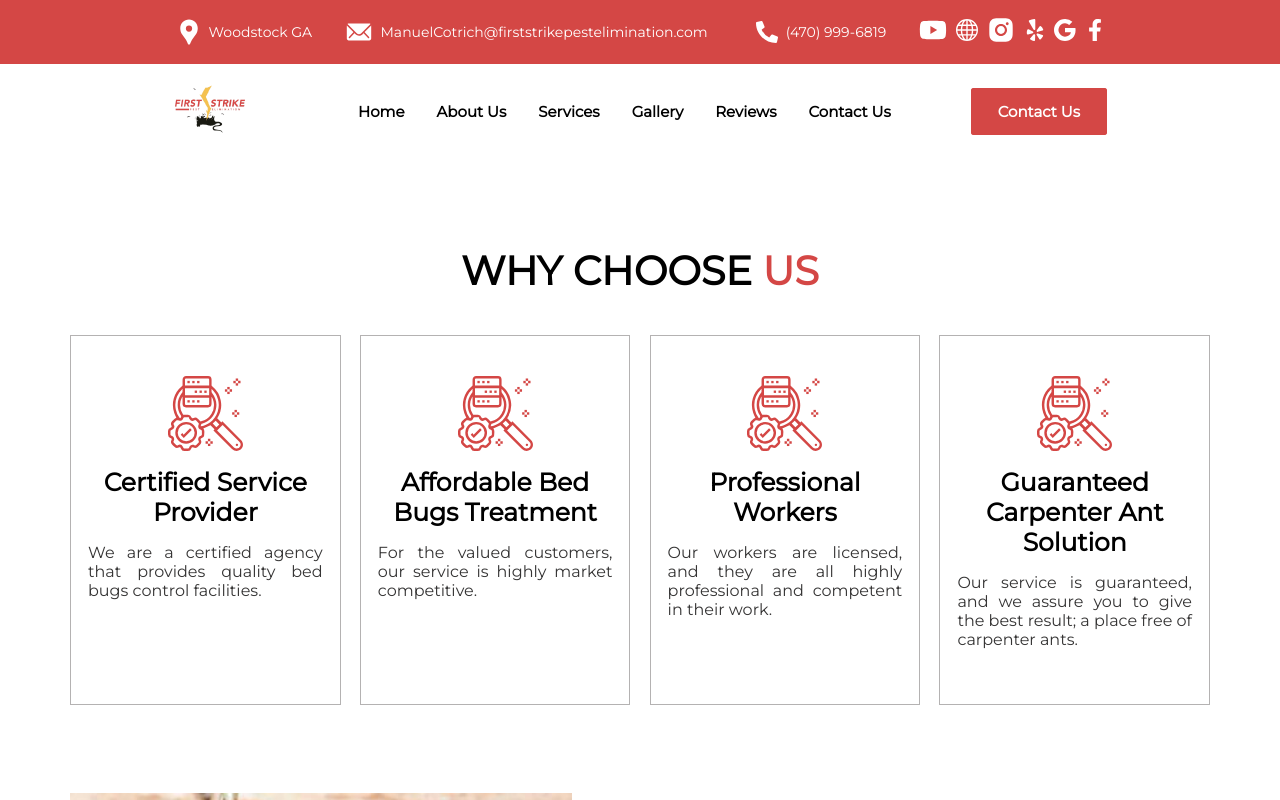
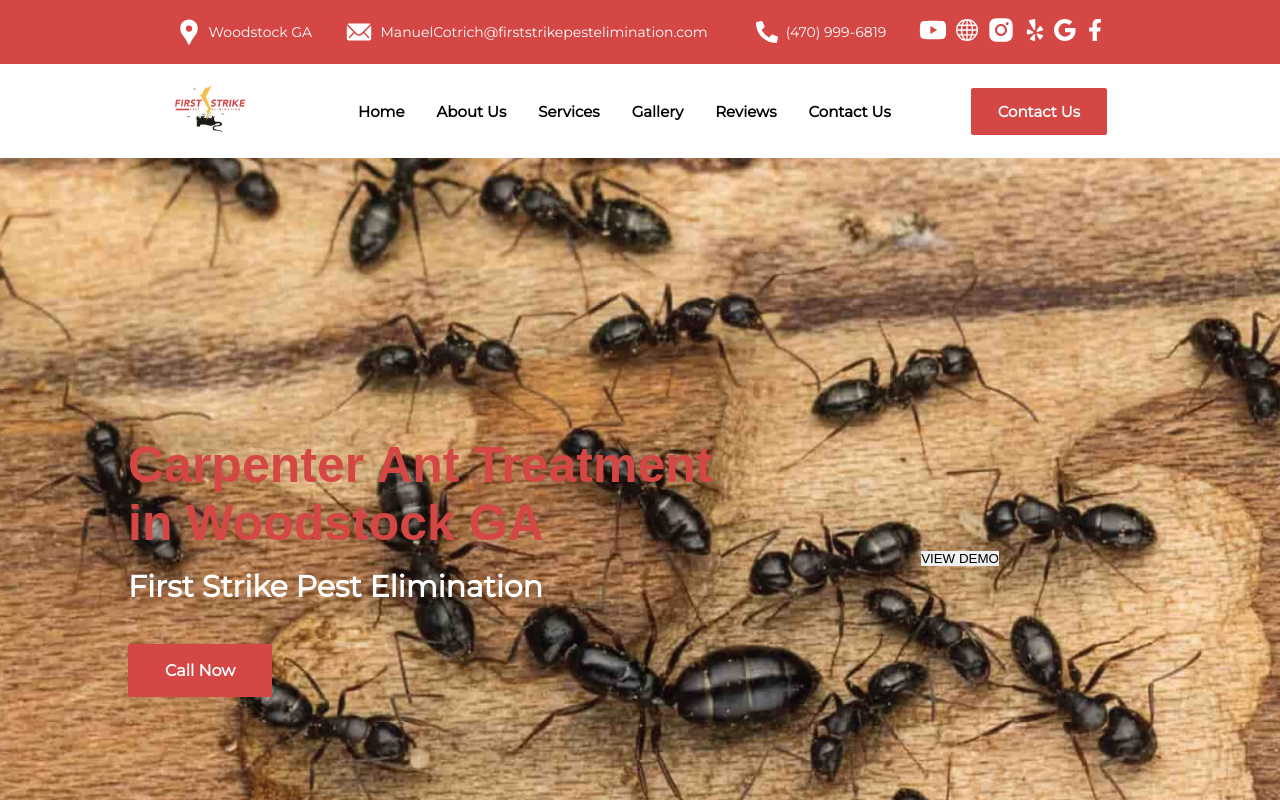
Before and after one commit to OsamaAslam29/Carpenter, a React (Create React App) app: page / in a window 1280 px wide. Shown: the top 800 px of the page. Built offline with nearby package versions, Linux system fonts and the light colour scheme.

Commit message:
ripple effect

```diff
--- a/package.json
+++ b/package.json
@@ -15,6 +15,7 @@
     "react-dom": "^18.2.0",
     "react-google-recaptcha": "^2.1.0",
     "react-icons": "^4.6.0",
+    "react-modal-video": "^1.2.10",
     "react-reveal": "^1.2.2",
     "react-scripts": "5.0.1",
     "sass": "^1.56.1",
--- a/src/App.js
+++ b/src/App.js
@@ -19,7 +19,7 @@ function App() {
 
       <Header />
       <Navbar />
-      {/* <Home /> */}
+      <Home />
       <Cards />
       <BioGraphy />
       <Services />
--- a/src/App.scss
+++ b/src/App.scss
@@ -1,5 +1,5 @@
 @import url('https://fonts.googleapis.com/css2?family=Montserrat&family=Poppins&display=swap');
-
+@import 'node_modules/react-modal-video/scss/modal-video.scss';
 
 body{
     font-family: 'Montserrat', sans-serif;
--- a/src/Components/Home/Home.jsx
+++ b/src/Components/Home/Home.jsx
@@ -1,8 +1,12 @@
 import React from 'react'
 import './Home.scss'
+import ReactDOM from 'react-dom'
+import ModalVideo from 'react-modal-video'
+import { useState } from 'react'
 
 
 const Home = () => {
+  const [isOpen, setOpen] = useState(false)
   return (
     <div className='home-container' id='home'>
       <div className="left-container">
@@ -13,9 +17,11 @@ const Home = () => {
         </div>
       </div>
       <div className="right-container">
-        <div className="video-button">
-          <a href="https://youtu.be/lP2FJCJlsQY">video</a>
-        </div>
+        <React.Fragment>
+          <ModalVideo channel='youtube' autoplay isOpen={isOpen} videoId="L61p2uyiMSo" onClose={() => setOpen(false)} />
+
+          <button className="btn-primary" onClick={() => setOpen(true)}>VIEW DEMO</button>
+        </React.Fragment>
       </div>
     </div>
   )
```
Also changed, not shown: 1 other file (tests, documents, lock files or other folders).
